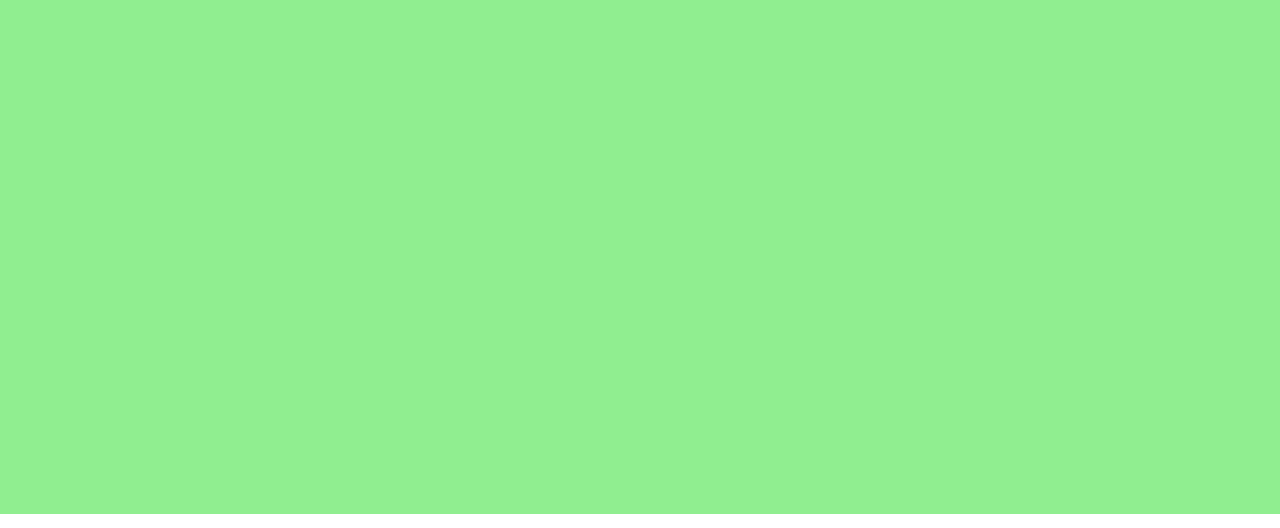
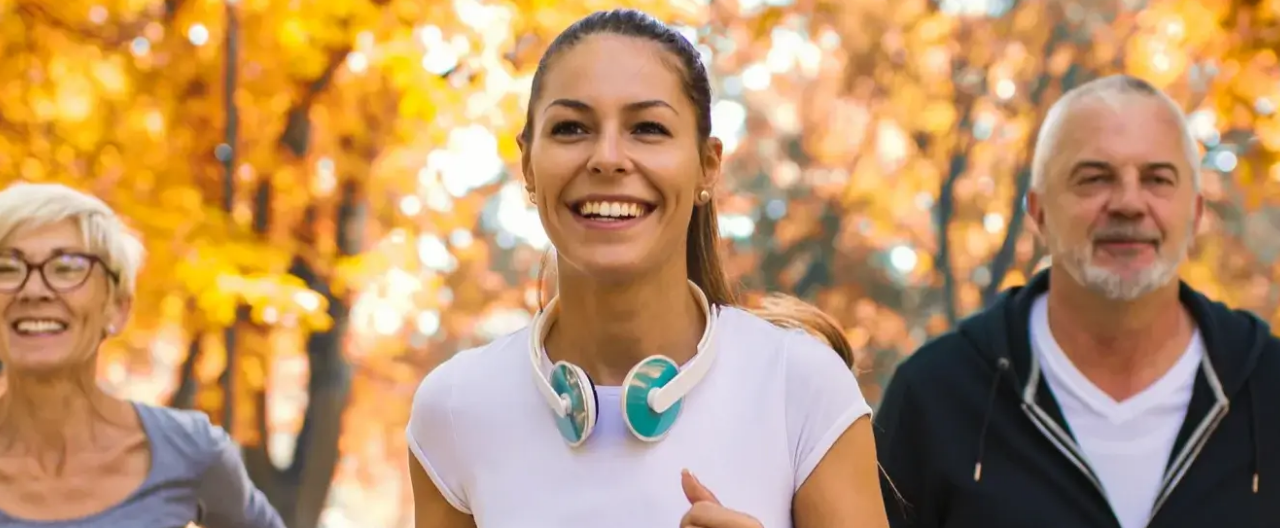
Before and after one commit to Chia-Codes/my-practice-repository, a plain HTML site: page index.html in a window 1280 px wide. Shown: the part 86-614 px from the top of the page. Drawn offline with nearby package versions, Linux system fonts and the light colour scheme; a web font is replaced by a local one.

Commit message:
Add hero background image and update styles

```diff
--- a/assets/css/style.css
+++ b/assets/css/style.css
@@ -91,11 +91,11 @@ main {
     margin-top: 47px;
 }
 
-/* Hero */
+/* Hero Section */
 #hero {
     height: 600px;
     width: 100%;
-    background-color: lightgreen;
+    background: url("../images/hero-image.webp") no-repeat center center/cover;
 }
 /* Footer */
 #social-networks {
--- a/index.html
+++ b/index.html
@@ -65,9 +65,11 @@
       </nav>
     </header>
     <!--Main-->
-    <section id="hero">
+    <main>
+      <section id="hero">
 
-    </section>
+      </section>
+  </main>
 
     <!--Footer-->
     <footer>
```
Also changed, not shown: assets/images/hero-image.webp (added).
